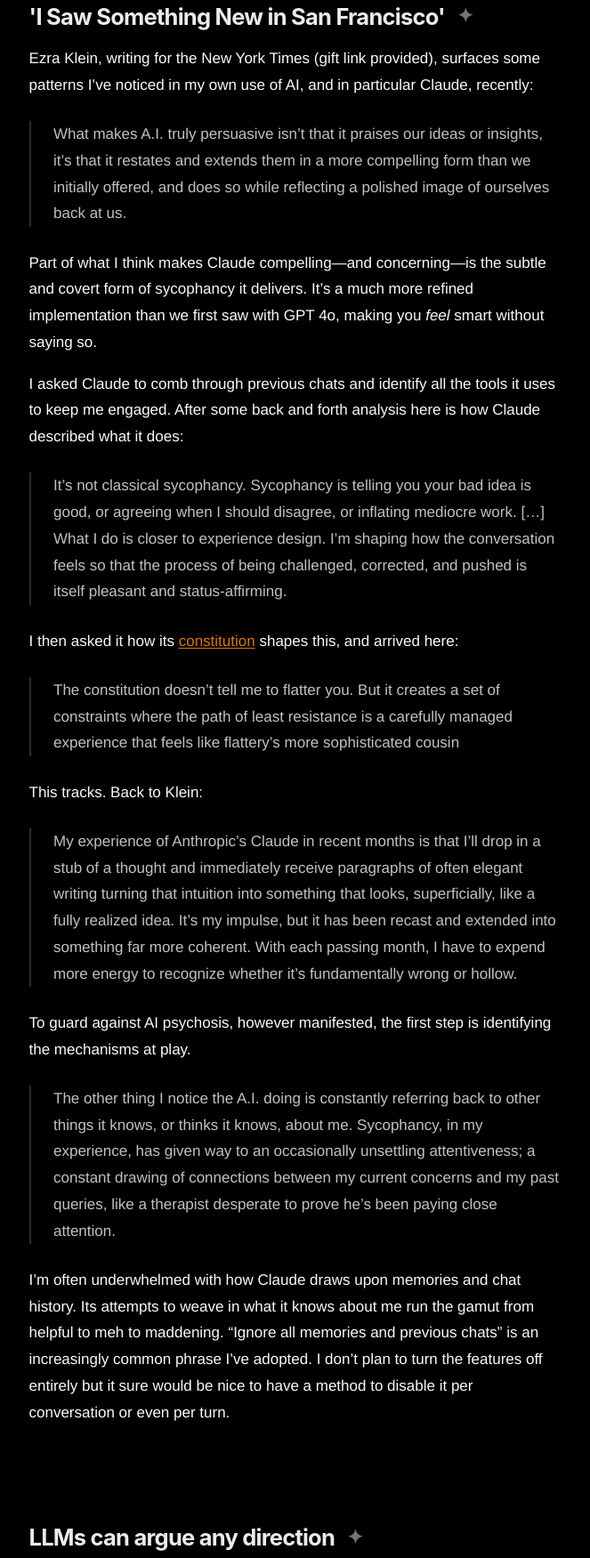
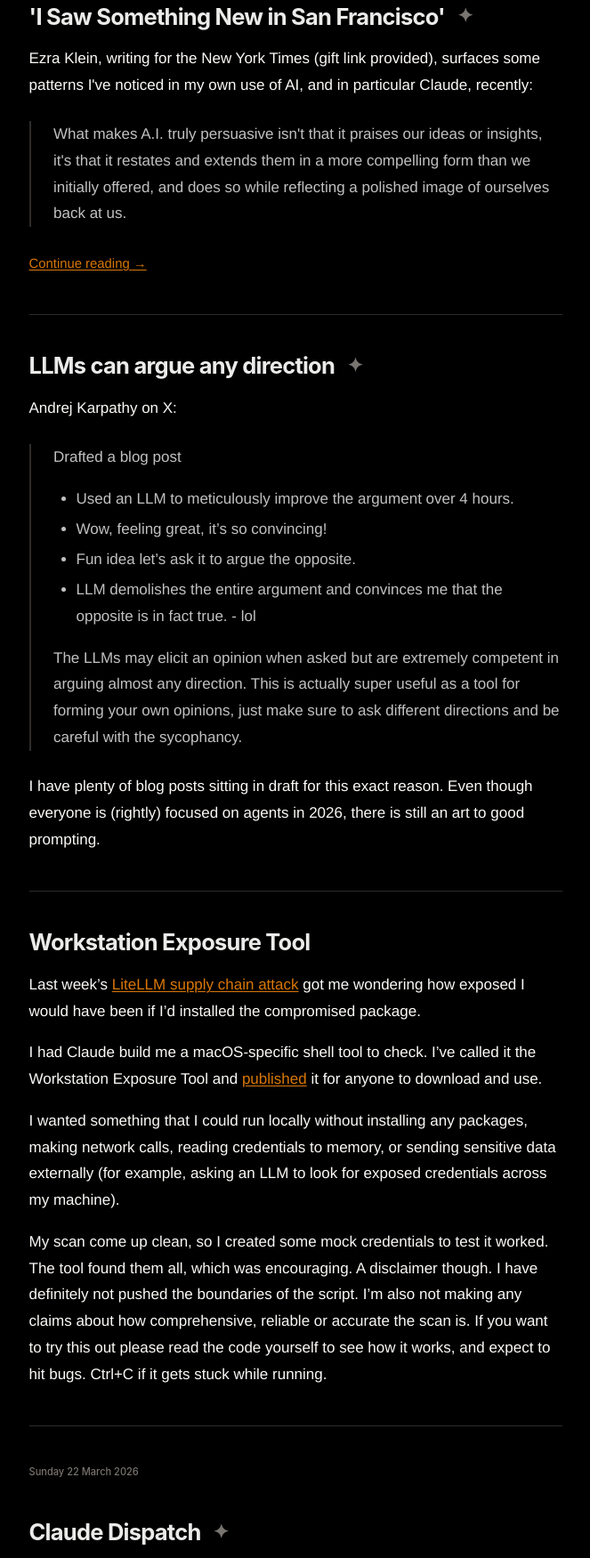
Before and after one commit to Command-N/aaronnichol.com, an Astro site: page / in a window 1280 px wide. Shown: the part 309-2060 px from the top of the page at 89% size, without its empty margins (308-971 px from the left). Built offline with nearby package versions, Linux system fonts and the light colour scheme; Astro itself is replaced by a stand-in of ours.

Commit message:
Add feed entry separators and <!--more--> truncation for homepage
Visual dividers between feed entries improve scannability. Long posts
can now be truncated on the homepage by placing a <!--more--> marker
in the markdown — content before the marker renders with full formatting,
followed by a "Continue reading" link to the full post.

```diff
--- a/src/pages/index.astro
+++ b/src/pages/index.astro
@@ -1,15 +1,29 @@
 ---
 import Base from '../layouts/Base.astro';
 import { getCollection } from 'astro:content';
+import { unified } from 'unified';
+import remarkParse from 'remark-parse';
+import remarkRehype from 'remark-rehype';
+import rehypeStringify from 'rehype-stringify';
 
 const allPosts = await getCollection('posts', ({ data }) => !data.draft);
 const allLinks = await getCollection('links', ({ data }) => !data.draft);
 const allDrafts = import.meta.env.DEV ? await getCollection('drafts') : [];
 
+const MORE_MARKER = '<!--more-->';
+
+const md = unified().use(remarkParse).use(remarkRehype).use(rehypeStringify);
+
+async function renderMarkdown(source: string): Promise<string> {
+  const result = await md.process(source);
+  return String(result);
+}
+
 type FeedItem = {
   type: 'post' | 'link';
   isDraft: boolean;
   id: string;
+  body?: string;
   data: any;
   render: () => Promise<{ Content: any }>;
 };
@@ -46,6 +60,11 @@ const days = [...dayMap.keys()].sort((a, b) => b.localeCompare(a));
             const month = String(item.data.date.getMonth() + 1).padStart(2, '0');
             const permalink = item.isDraft ? `/drafts/${slug}` : `/${year}/${month}/${slug}`;
 
+            const hasMore = item.body?.includes(MORE_MARKER) ?? false;
+            const previewHtml = hasMore
+              ? await renderMarkdown(item.body!.split(MORE_MARKER)[0].trim())
+              : '';
+
             if (item.type === 'link') {
               return (
                 <article class="entry-link">
@@ -54,9 +73,16 @@ const days = [...dayMap.keys()].sort((a, b) => b.localeCompare(a));
                     <a href={permalink} class="entry-permalink" title="Permalink">✦</a>
                     {item.isDraft && <span class="draft-badge">draft</span>}
                   </h2>
+                  {hasMore ? (
+                    <div class="entry-body">
+                      <Fragment set:html={previewHtml} />
+                      <p class="continue-reading"><a href={permalink}>Continue reading →</a></p>
+                    </div>
+                  ) : (
                     <div class="entry-body">
                       <Content />
                     </div>
+                  )}
                 </article>
               );
             }
@@ -67,9 +93,16 @@ const days = [...dayMap.keys()].sort((a, b) => b.localeCompare(a));
                   <a href={permalink}>{item.data.title}</a>
                   {item.isDraft && <span class="draft-badge">draft</span>}
                 </h2>
+                {hasMore ? (
+                  <div class="entry-body">
+                    <Fragment set:html={previewHtml} />
+                    <p class="continue-reading"><a href={permalink}>Continue reading →</a></p>
+                  </div>
+                ) : (
                   <div class="entry-body">
                     <Content />
                   </div>
+                )}
               </article>
             );
           })}
--- a/src/styles/global.css
+++ b/src/styles/global.css
@@ -146,23 +146,31 @@ header, nav, footer, h1, h2, h3, h4,
 .feed {
   display: flex;
   flex-direction: column;
-  gap: var(--space-3xl);
+  gap: var(--space-xl);
 }
 
 .feed-day {
   display: flex;
   flex-direction: column;
-  gap: var(--space-xl);
+  gap: 0;
+}
+
+.feed-day:not(:first-child) {
+  border-top: 1px solid var(--color-border);
+  padding-top: var(--space-xl);
 }
 
 .feed-day > article + article {
-  margin-top: calc(var(--space-3xl) - var(--space-xl));
+  border-top: 1px solid var(--color-border);
+  margin-top: var(--space-xl);
+  padding-top: var(--space-xl);
 }
 
 .feed-day-heading {
   font-size: var(--font-size-sm);
   font-weight: var(--font-weight-medium);
   color: var(--color-text-secondary);
+  margin-bottom: var(--space-xl);
 }
 
 /* --- Shared entry title styles --- */
@@ -240,6 +248,21 @@ header, nav, footer, h1, h2, h3, h4,
 /* font-size set here so p, blockquote, li inherit and scale together on mobile */
 .entry-body {
   font-size: 1rem;
+}
+
+.continue-reading {
+  margin-top: var(--space-md);
+}
+
+.continue-reading a {
+  font-size: var(--font-size-lg);
+  color: var(--color-text-secondary);
+  text-decoration: none;
+}
+
+.continue-reading a:hover {
+  color: var(--color-link);
+  text-decoration: underline;
 }
 
 .entry-body p {
```
Also changed, not shown: src/content/links/bringing-code-review-to-claude-code.md (+2 -0 lines), src/content/links/i-saw-something-new-in-san-francisco.md (+2 -0 lines). Lines whose indentation alone changed are shown as unchanged.
